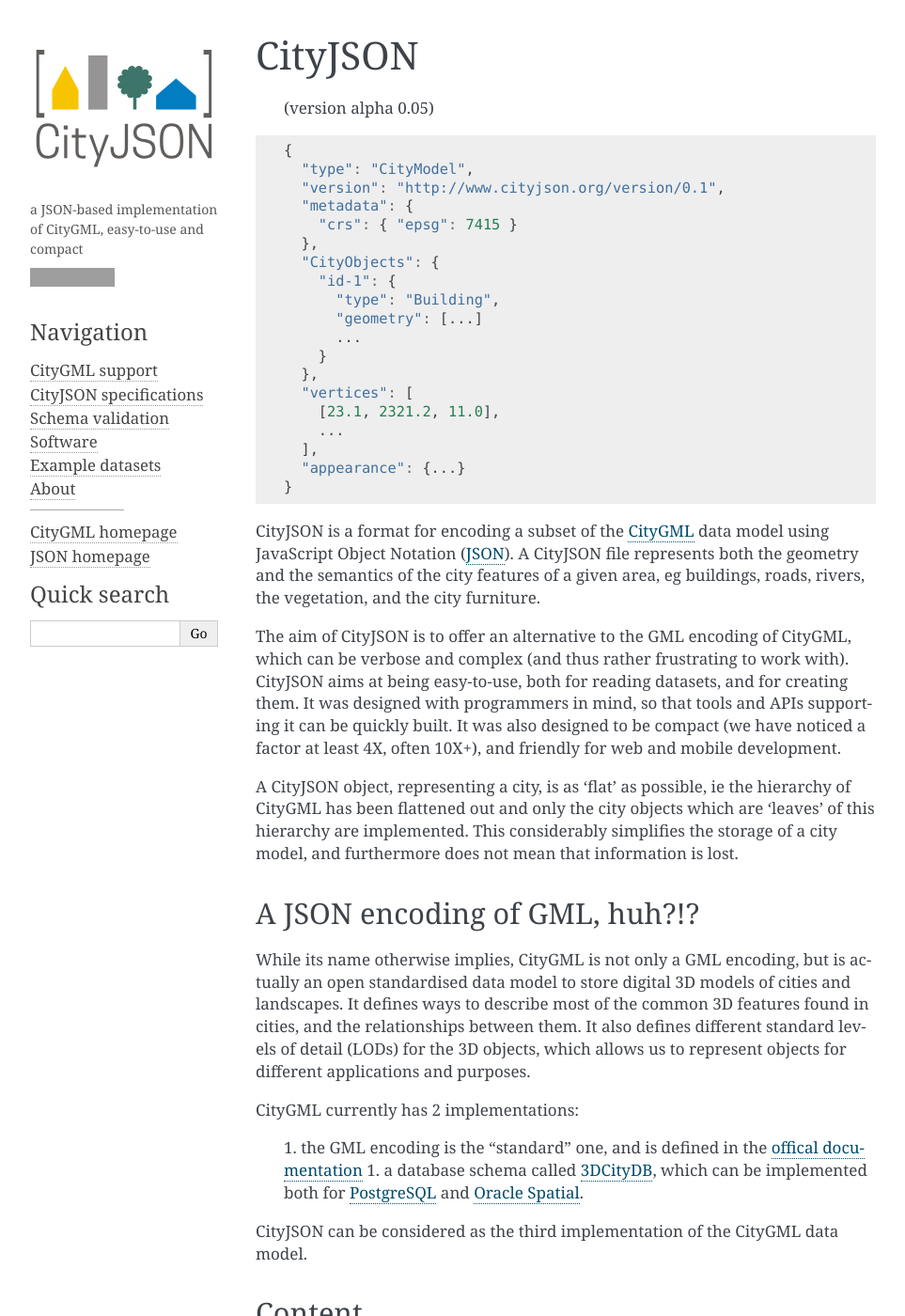
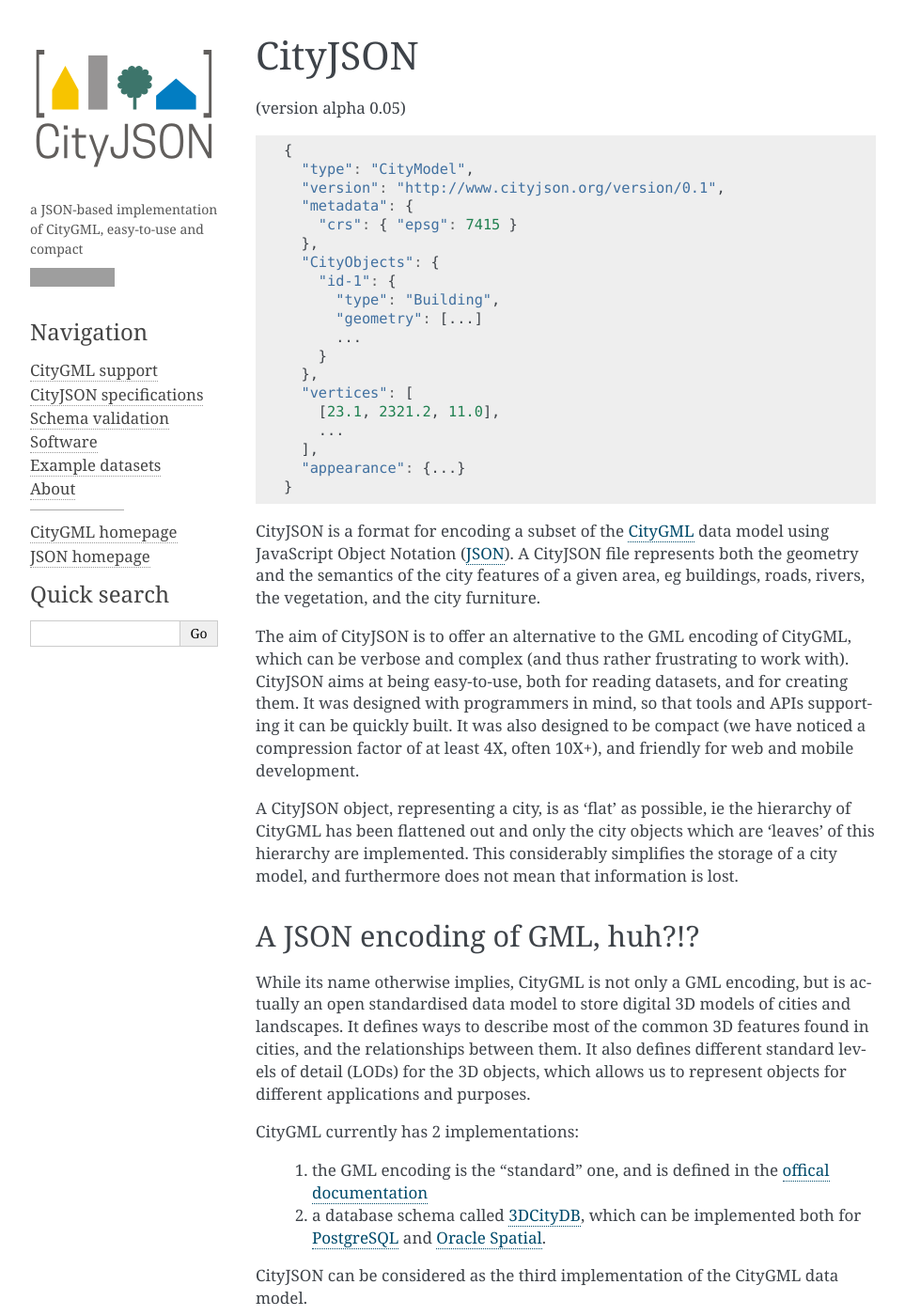
Before and after one commit to cityjson/specs, a Sphinx documentation site: the page built from docs/index.rst, in a window 1280 px wide and 1400 px high. Shown: the whole window at 94% size, without its empty margins (148-1111 px from the left). Built offline with Sphinx 7.4.7, drawn with Linux system fonts in a browser that asks for light colours; grey boxes are pictures that could not be loaded.

Commit message:
Update index.rst

```diff
--- a/docs/index.rst
+++ b/docs/index.rst
@@ -6,8 +6,7 @@
 CityJSON
 ========
 
-.. highlights::
-  (version |release|)
+(version |release|)
 
 
 .. code-block:: js
@@ -38,7 +37,7 @@
 The aim of CityJSON is to offer an alternative to the GML encoding of CityGML, which can be verbose and complex (and thus rather frustrating to work with).
 CityJSON aims at being easy-to-use, both for reading datasets, and for creating them.
 It was designed with programmers in mind, so that tools and APIs supporting it can be quickly built.
-It was also designed to be compact (we have noticed a factor at least 4X, often 10X+), and friendly for web and mobile development.
+It was also designed to be compact (we have noticed a compression factor of at least 4X, often 10X+), and friendly for web and mobile development.
 
 A CityJSON object, representing a city, is as 'flat' as possible, ie the hierarchy of CityGML has been flattened out and only the city objects which are 'leaves' of this hierarchy are implemented.
 This considerably simplifies the storage of a city model, and furthermore does not mean that information is lost.
@@ -52,8 +51,8 @@
 
 CityGML currently has 2 implementations:
 
-  1. the GML encoding is the "standard" one, and is defined in the `offical documentation <https://portal.opengeospatial.org/files/?artifact_id=47842>`_
-  1. a database schema called `3DCityDB <http://www.3dcitydb.org>`_, which can be implemented both for `PostgreSQL <https://www.postgresql.org>`_ and `Oracle Spatial <https://www.oracle.com/database/spatial/index.html>`_.
+  #. the GML encoding is the "standard" one, and is defined in the `offical documentation <https://portal.opengeospatial.org/files/?artifact_id=47842>`_
+  #. a database schema called `3DCityDB <http://www.3dcitydb.org>`_, which can be implemented both for `PostgreSQL <https://www.postgresql.org>`_ and `Oracle Spatial <https://www.oracle.com/database/spatial/index.html>`_.
 
 CityJSON can be considered as the third implementation of the CityGML data model.
 
```
